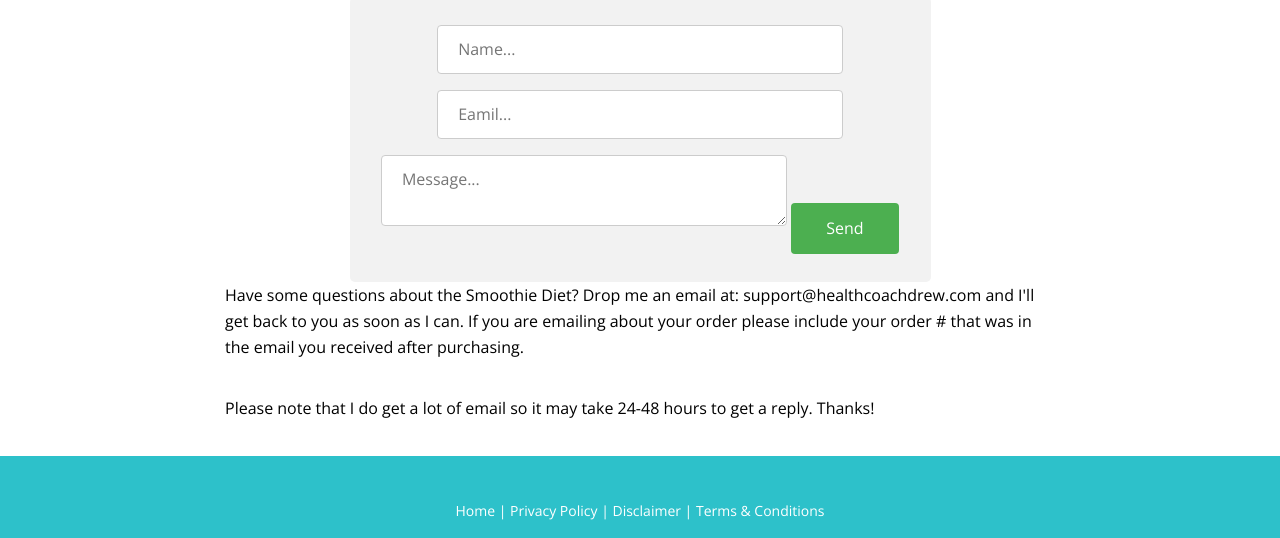
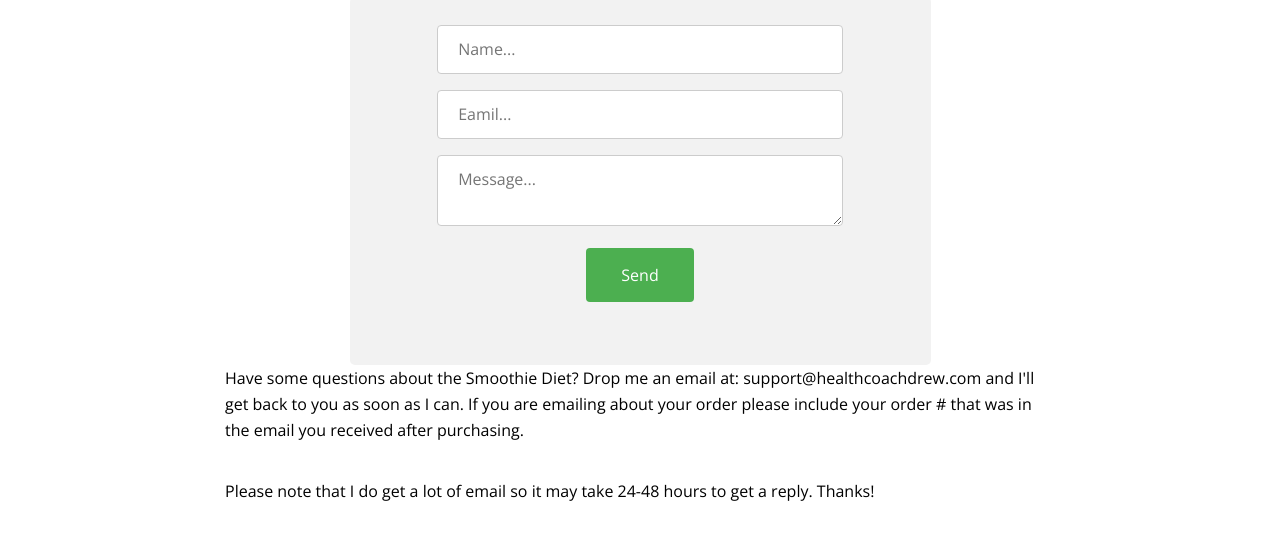
Before and after one commit to cauvery-digital/thesmoothies, a plain HTML site: page contact.html in a window 1280 px wide. Shown: the part 147-685 px from the top of the page. Drawn offline with nearby package versions, Linux system fonts and the light colour scheme; a script that the page names is missing.

Commit message:
Update contact.html

```diff
--- a/contact.html
+++ b/contact.html
@@ -142,7 +142,7 @@ div.form {
     <textarea name="message" placeholder="Message..."></textarea>
 
 
-   <button type="submit">Send</button>
+  <p> <button type="submit">Send</button></p>
 
 </form>
 	    </div>  </center>
```
